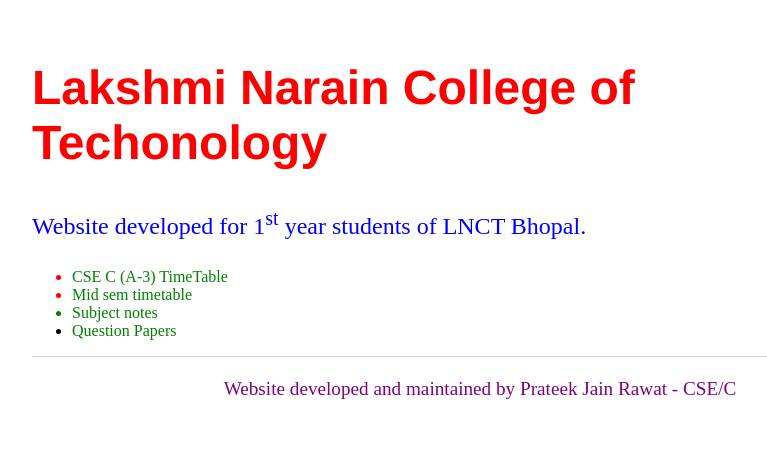
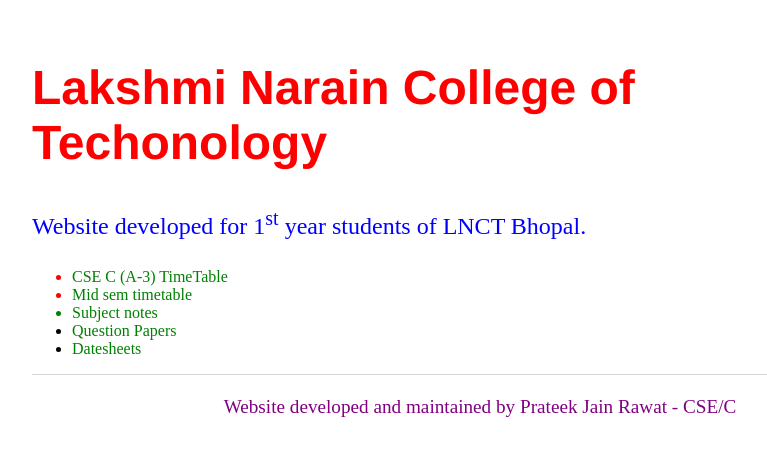
Before and after one commit to prateekraawat1/prateekraawat1.github.io, a Jekyll site: the page lnct.html, which Jekyll copies as it is, in a window 1280 px wide. Shown: the top 456 px of the page, without its empty margins (160-927 px from the left). Built offline with Jekyll 4.4.1, drawn with Linux system fonts in a browser that asks for light colours.

Commit message:
Update lnct.html

```diff
--- a/lnct.html
+++ b/lnct.html
@@ -17,6 +17,7 @@
 			<li style="color:red"><a href="/datesheet.html">Mid sem timetable</a></li>
 			<li style="color:green"><a href="/notes.html">Subject notes</a></li>
 			<li><a href="/papers.html">Question Papers</a></li>
+			<li><a href="/midsem2.html">Datesheets</a></li>
 		</ul>
 
 		<footer>
```
